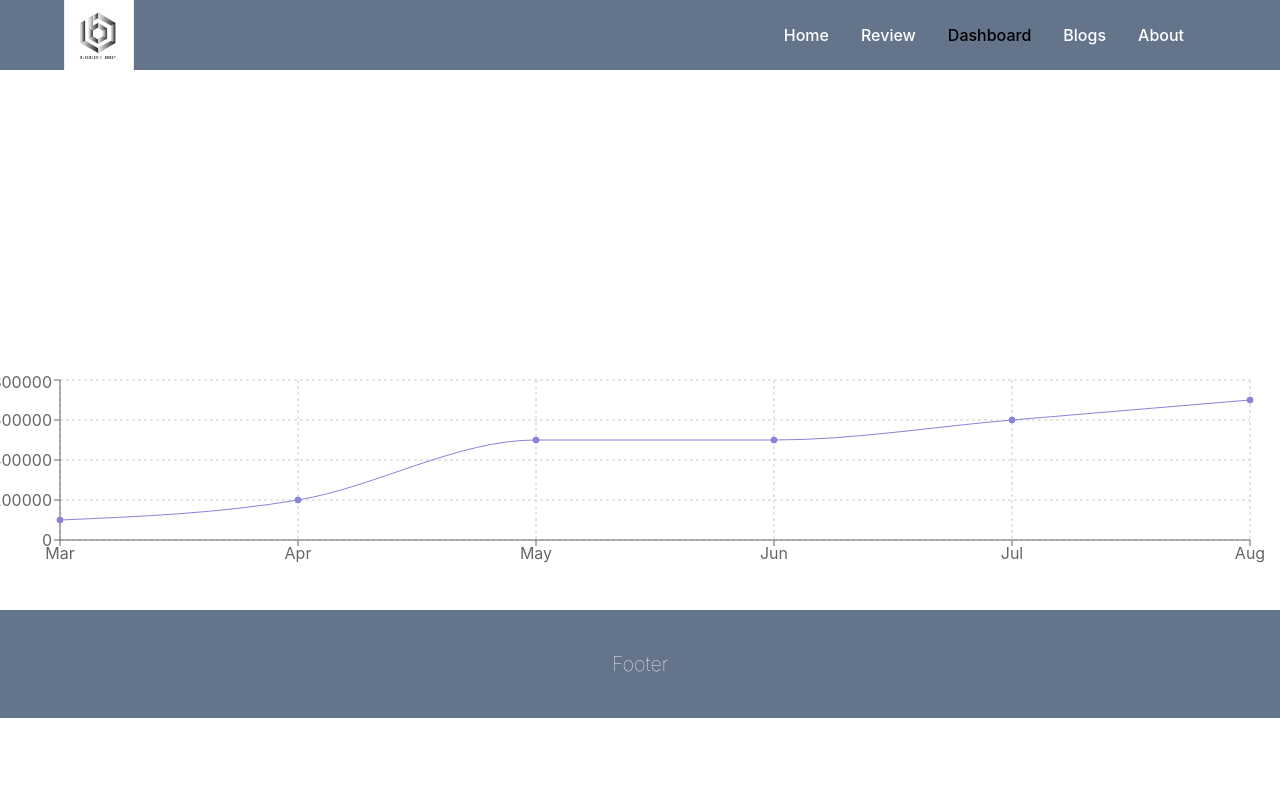
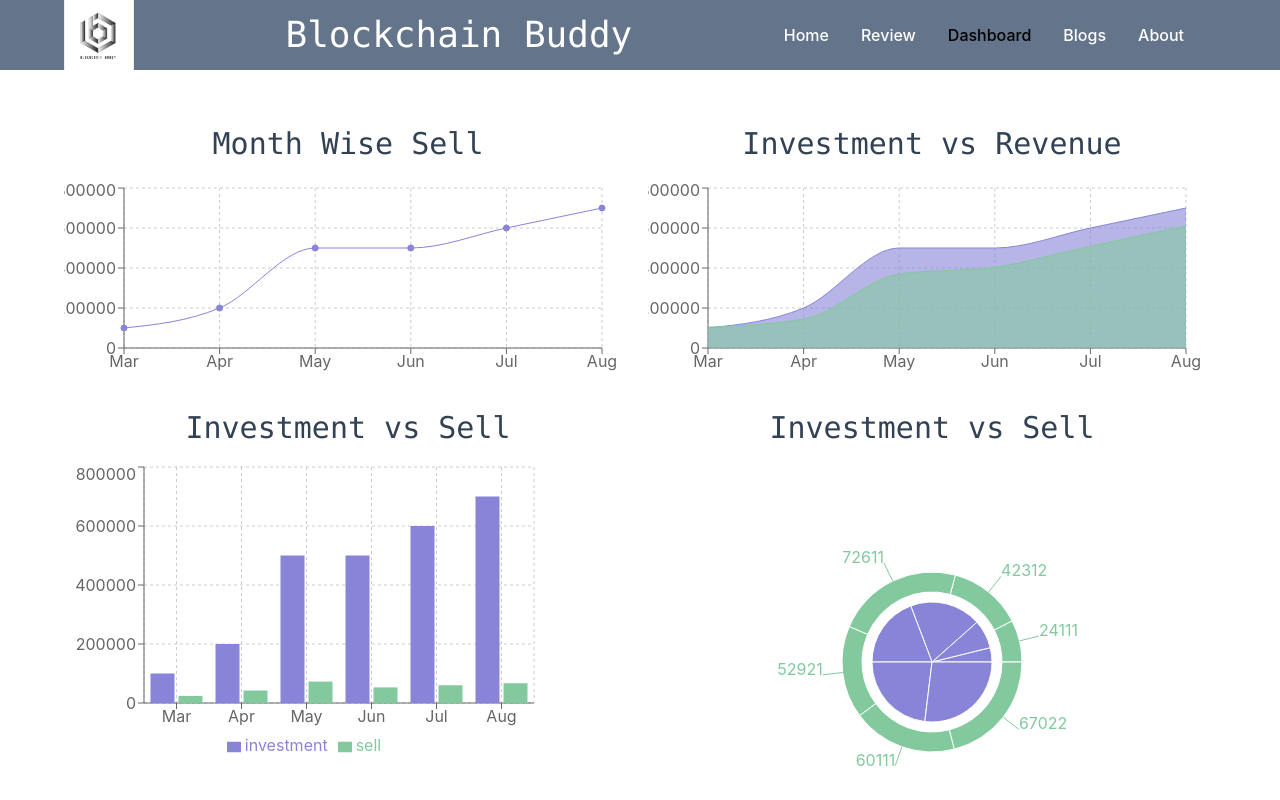
Before and after one commit to himelislam/blockchain-buddy, a React (Create React App) app: page /dashboard in a window 1280 px wide. Shown: the top 800 px of the page. Built offline with nearby package versions, Linux system fonts and the light colour scheme.

Commit message:
dashboard updated

```diff
--- a/public/data.json
+++ b/public/data.json
@@ -2,37 +2,37 @@
     {
         "month": "Mar",
         "investment": 100000,
-        "sell": 241,
-        "revenue": 10401
+        "sell": 24111,
+        "revenue": 104011
     },
     {
         "month": "Apr",
         "investment": 200000,
-        "sell": 423,
-        "revenue": 24500
+        "sell": 42312,
+        "revenue": 145100
     },
     {
         "month": "May",
         "investment": 500000,
-        "sell": 726,
-        "revenue": 67010
+        "sell": 72611,
+        "revenue": 370101
     },
     {
         "month": "Jun",
         "investment": 500000,
-        "sell": 529,
-        "revenue": 40405
+        "sell": 52921,
+        "revenue": 404015
     },
     {
         "month": "Jul",
         "investment": 600000,
-        "sell": 601,
-        "revenue": 50900
+        "sell": 60111,
+        "revenue": 509010
     },
     {
         "month": "Aug",
         "investment": 700000,
-        "sell": 670,
-        "revenue": 61000
+        "sell": 67022,
+        "revenue": 610100
     }
 ]
--- a/src/App.js
+++ b/src/App.js
@@ -7,6 +7,7 @@ import { createContext } from 'react';
 import useReviews from './hooks/useReviews';
 import ReviewPage from './components/ReviewPage/ReviewPage';
 import Dashboard from './components/Dashboard/Dashboard';
+import Blogs from './components/Blogs/Blogs';
 
 export const ReviewContext = createContext('reviews');
 
@@ -22,6 +23,7 @@ function App() {
           <Route path="/" element={<Home></Home>}></Route>
           <Route path="/review" element={<ReviewPage></ReviewPage>}></Route>
           <Route path="/dashboard" element={<Dashboard></Dashboard>}></Route>
+          <Route path="/blogs" element={<Blogs></Blogs>}></Route>
         </Routes>
         <Footer></Footer>
       </div>
--- /dev/null
+++ b/src/components/Blogs/Blogs.js
@@ -0,0 +1,24 @@
+import React from 'react';
+
+const Blogs = () => {
+    return (
+        <div className='min-h-[70vh]'>
+            <div className='mx-16'>
+                <div className='border my-8 rounded p-4'>
+                    <h2 className='text-center text-2xl font-thin'>1. What is Context API?</h2>
+                    <p className='font-thin '>Answer:</p>
+                </div>
+                <div className='border my-8 rounded p-4'>
+                    <h2 className='text-center text-2xl font-thin'>2. What is Sementic Tag?</h2>
+                    <p className='font-thin '>Answer:</p>
+                </div>
+                <div className='border my-8 rounded p-4'>
+                    <h2 className='text-center text-2xl font-thin'>3. Whats the difference between Inline, Block and Inline-Block elements?</h2>
+                    <p className='font-thin '>Answer:</p>
+                </div>
+            </div>
+        </div>
+    );
+};
+
+export default Blogs;
--- a/src/components/Dashboard/Dashboard.js
+++ b/src/components/Dashboard/Dashboard.js
@@ -1,5 +1,5 @@
 import React, { useEffect, useState } from 'react';
-import { Bar, BarChart, CartesianGrid, Legend, Line, LineChart, ResponsiveContainer, Tooltip, XAxis, YAxis } from 'recharts';
+import { Area, AreaChart, Bar, BarChart, CartesianGrid, Legend, Line, LineChart, Pie, PieChart, ResponsiveContainer, Tooltip, XAxis, YAxis } from 'recharts';
 
 const Dashboard = () => {
     const [data, setData] = useState();
@@ -10,31 +10,9 @@ const Dashboard = () => {
     }, []);
     console.log(data);
     return (
-        <div>
+        <div className='grid grid-cols-2 gap-4 px-16 my-10 min-h-[70vh]'>
             <div>
-                <ResponsiveContainer width="100%" height="300px">
-                    <LineChart
-                        width={500}
-                        height={30}
-                        data={data}
-                        margin={{
-                            top: 5,
-                            right: 30,
-                            left: 20,
-                            bottom: 5,
-                        }}
-                    >
-                        <CartesianGrid strokeDasharray="3 3" />
-                        <XAxis dataKey="month" />
-                        <YAxis />
-                        <Tooltip />
-                        <Legend />
-                        <Line type="monotone" dataKey="investment" stroke="#8884d8" activeDot={{ r: 8 }} />
-                        <Line type="monotone" dataKey="sell" stroke="#82ca9d" />
-                    </LineChart>
-                </ResponsiveContainer>
-            </div>
-            <div>
+                <h2 className='text-3xl font-mono text-slate-700 text-center my-4'>Month Wise Sell</h2>
                 <ResponsiveContainer width="100%" height={200}>
                     <LineChart
                         width={500}
@@ -54,10 +32,33 @@ const Dashboard = () => {
                         <Line type="monotone" dataKey="investment" stroke="#8884d8" fill="#8884d8" />
                     </LineChart>
                 </ResponsiveContainer>
-
             </div>
             <div>
-                <ResponsiveContainer width="100%" height="100%">
+            <h2 className='text-3xl font-mono text-slate-700 text-center my-4'>Investment vs Revenue</h2>
+                <ResponsiveContainer width="100%" height={200}>
+                    <AreaChart
+                        width={500}
+                        height={200}
+                        data={data}
+                        margin={{
+                            top: 10,
+                            right: 30,
+                            left: 0,
+                            bottom: 0,
+                        }}
+                    >
+                        <CartesianGrid strokeDasharray="3 3" />
+                        <XAxis dataKey="month" />
+                        <YAxis />
+                        <Tooltip />
+                        <Area type="monotone" dataKey="investment" stroke="#8884d8" fill="#8884d8" />
+                        <Area type="monotone" dataKey="revenue" stroke="#82ca9d" fill="#82ca9d" />
+                    </AreaChart>
+                </ResponsiveContainer>
+            </div>
+            <div>
+            <h2 className='text-3xl font-mono text-slate-700 text-center my-4'>Investment vs Sell</h2>
+
                     <BarChart
                         width={500}
                         height={300}
@@ -77,9 +78,16 @@ const Dashboard = () => {
                         <Bar dataKey="investment" fill="#8884d8" />
                         <Bar dataKey="sell" fill="#82ca9d" />
                     </BarChart>
-                </ResponsiveContainer>
+
             </div>
-            <div>
+            <div className='mx-auto'>
+            <h2 className='text-3xl font-mono text-slate-700 text-center my-4'>Investment vs Sell</h2>
+
+                    <PieChart width={400} height={400}>
+                        <Pie data={data} dataKey="investment" cx="50%" cy="50%" outerRadius={60} fill="#8884d8" />
+                        <Pie data={data} dataKey="sell" cx="50%" cy="50%" innerRadius={70} outerRadius={90} fill="#82ca9d" label />
+                    <Tooltip/>
+                    </PieChart>
 
             </div>
         </div>
--- a/src/components/Header/Header.js
+++ b/src/components/Header/Header.js
@@ -1,13 +1,16 @@
 import React from 'react';
-import { NavLink } from 'react-router-dom';
+import { Link, NavLink } from 'react-router-dom';
 import blockchainbuddy from '../../images/blockchainbuddy.jpg'
 
 const Header = () => {
     return (
         <div className='flex justify-between items-center h-[70px] bg-slate-500 pl-16 pr-16'>
             <div className='w-[70px] h-[70px]'>
-                <img src={blockchainbuddy} alt="" />
+                <Link to='/'>
+                    <img src={blockchainbuddy} alt="" />
+                </Link>
             </div>
+                <h2 className='text-4xl text-white font-mono'>Blockchain Buddy</h2>
             <div className='text-white font-medium'>
                 <NavLink
                     className={({isActive}) => (isActive ? 'mr-8 text-black' : 'mr-8 text-white')}
--- a/src/components/HomePage/HomePage.js
+++ b/src/components/HomePage/HomePage.js
@@ -7,7 +7,7 @@ const HomePage = () => {
             <div className='text-left'>
                 <h1 className='text-6xl font-mono my-3'>Ethereum</h1>
                 <p className='text-xl my-3 font-thin'>Ethereum is a network that revolutionised the financial industry through the popularisation of Decentralised Finance (DeFi). And a programming language that makes it possible for any developer to build and publish next-generation decentralized applications.</p>
-                <button className='btn rounded bg-indigo-400 p-3 font-thin text-white mt-6' href='https://www.g2.com/products/ethereum/reviews#details'>Read More</button>
+                <button className='btn rounded bg-indigo-400 p-3 font-thin text-white mt-6  transition ease-in-out delay-150 bg-blue-500 hover:-translate-y-1 hover:scale-110 hover:bg-indigo-500 duration-300' href='https://www.g2.com/products/ethereum/reviews#details'>Read More</button>
             </div>
             <div>
                 <img className='ml-12' src={ethereum} alt="" />
--- a/src/components/Review/Review.js
+++ b/src/components/Review/Review.js
@@ -3,18 +3,18 @@ import React from 'react';
 
 const Review = ({ review }) => {
     return (
-        <div className='border rounded p-4 bg-green-100'>
-            <div className='flex mb-3'>
+        <div className='border rounded p-4 transition ease-in-out delay-150 bg-slate-100 hover:-translate-y-1 hover:scale-110 hover:bg-slate-200 duration-300'>
+            <div className='flex mb-3 items-center'>
                 <div>
-                    <img className='rounded' src={review.img} alt="" />
+                    <img className='rounded-full border border-slate-800' src={review.img} alt="" />
                 </div>
                 <div className='ml-3'>
                     <h2 className='text-xl font-mono'>{review.name}</h2>
-                    <p>Ratings: {review.ratings}</p>
+                    <p className='text-red-400'>Ratings: {review.ratings} out of 5</p>
                 </div>
             </div>
             <div>
-                <p className='font-thin'>{review.review}</p>
+                <p className='font-thin text-gray-800'>{review.review}</p>
             </div>
         </div>
     );
--- a/src/components/ReviewPage/ReviewPage.js
+++ b/src/components/ReviewPage/ReviewPage.js
@@ -10,9 +10,9 @@ const ReviewPage = () => {
             <div>
                 <h2 className='text-4xl text-center my-6 font-mono'>All Reviews</h2>
             </div>
-            <div className='grid grid-cols-3 gap-6 pl-16 pr-16'>
+            <div className='grid grid-cols-3 gap-8 pl-16 pr-16'>
                 {
-                    reviews.map(review => <Review key={review.id} review={review}></Review>)
+                    // reviews.map(review => <Review key={review.id} review={review}></Review>)
                 }
             </div>
         </div>
--- a/src/components/ReviewSection/ReviewSection.js
+++ b/src/components/ReviewSection/ReviewSection.js
@@ -10,14 +10,14 @@ const ReviewSection = () => {
             <h2 className='text-5xl text-center font-mono font-semibold text-gray-600 mt-10 mb-8'>Review Section</h2>
             <hr />
             <br />
-            <div className='grid grid-cols-3 gap-6 pl-16 pr-16 mt-3'>
+            <div className='grid grid-cols-3 gap-8 pl-16 pr-16 mt-3'>
                 {
                     // reviews.slice(0,3).map(review => <Review key={review.id} review={review}></Review>)
                 }
             </div>
             <div className='text-center mt-8'>
                 <Link to='/review'>
-                <button className='btn rounded p-4 text-xl font-mono bg-red-300 mx-auto'>See All Reviews</button>
+                <button className='btn rounded p-4 text-xl text-white font-mono bg-red-300 mx-auto transition ease-in-out delay-150 bg-blue-500 hover:-translate-y-1 hover:scale-110 hover:bg-indigo-500 duration-300'>See All Reviews</button>
                 </Link>
             </div>
         </div>
```
